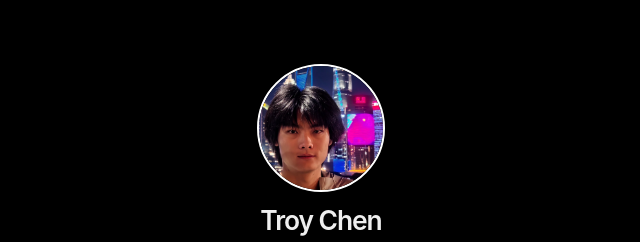
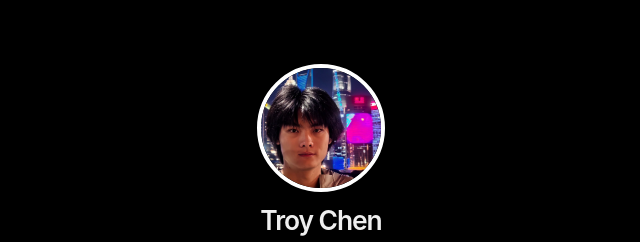
Before and after one commit to Tianyi-Chen-ME/Connect-with-me, a plain HTML site: page index.html in a window 1280 px wide. Shown: the top 242 px of the page, without its empty margins (319-959 px from the left). Drawn offline with Linux system fonts and the light colour scheme.

Commit message:
Add files via upload

```diff
--- a/index.html
+++ b/index.html
@@ -10,7 +10,7 @@
     body { margin: 0; }
     main { width: min(34rem, calc(100% - 2rem)); margin: clamp(1.5rem, 8vh, 5rem) auto 3rem; }
     .profile { display: flex; flex-direction: column; align-items: center; text-align: center; gap: .65rem; margin-bottom: 1.25rem; }
-    .portrait { width: 8rem; height: 8rem; border: 2px solid #fff; flex: none; overflow: hidden; border-radius: 50%; }
+    .portrait { width: 8rem; height: 8rem; border: 4px solid #fff; flex: none; overflow: hidden; border-radius: 50%; }
     .profile img { display: block; width: 100%; height: 100%; object-fit: cover; object-position: 37% 57%; transform: scale(1.64); transform-origin: 37% 57%; }
     h1 { margin: 0; font-size: 1.65rem; font-weight: 600; letter-spacing: -.04em; color: #eee; }
     nav { display: grid; gap: .5rem; }
```
